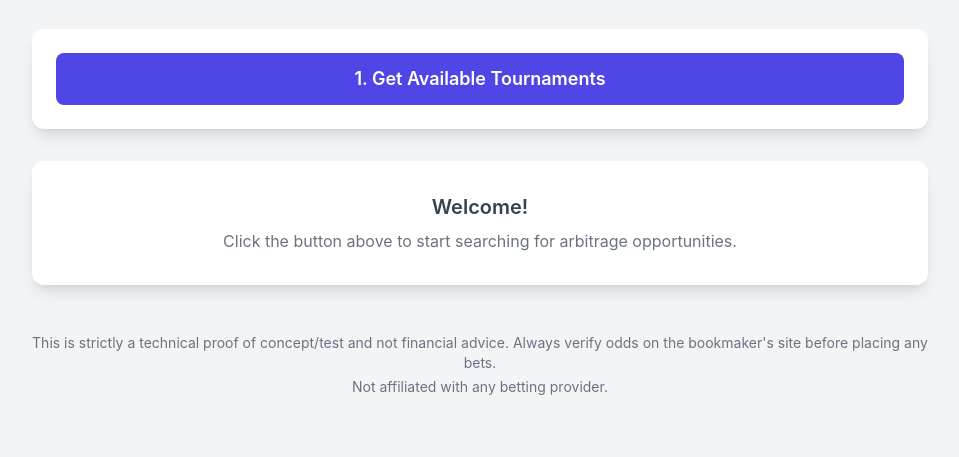
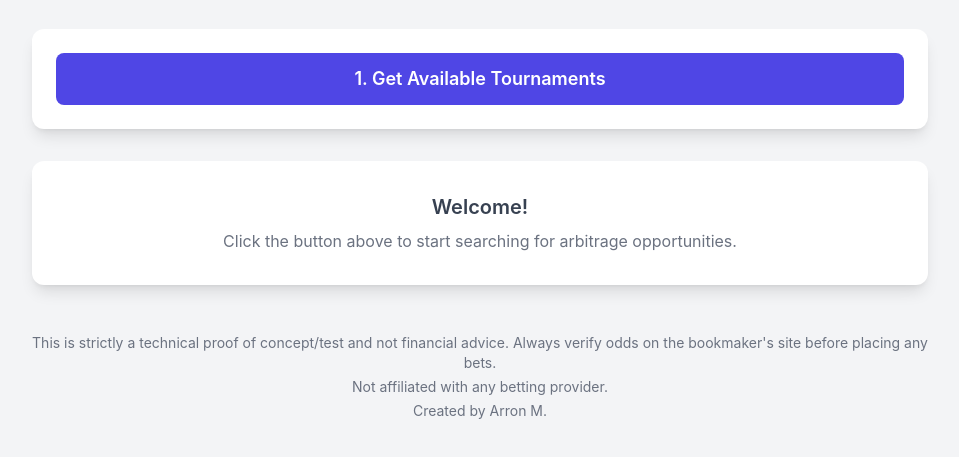
Before and after one commit to arronmong/sports_arb, a plain HTML site: page index.html in a window 1280 px wide. Shown: the part 131-588 px from the top of the page, without its empty margins (160-1119 px from the left). Drawn offline with nearby package versions, Linux system fonts and the light colour scheme.

```diff
--- a/index.html
+++ b/index.html
@@ -79,6 +79,7 @@
         <footer class="text-center mt-12 text-sm text-gray-500 dark:text-gray-400">
             <p>This is strictly a technical proof of concept/test and not financial advice. Always verify odds on the bookmaker's site before placing any bets.</p>
             <p class="mt-1">Not affiliated with any betting provider.</p>
+            <p class="mt-1">Created by Arron M.</p>
         </footer>
     </div>
 
```
